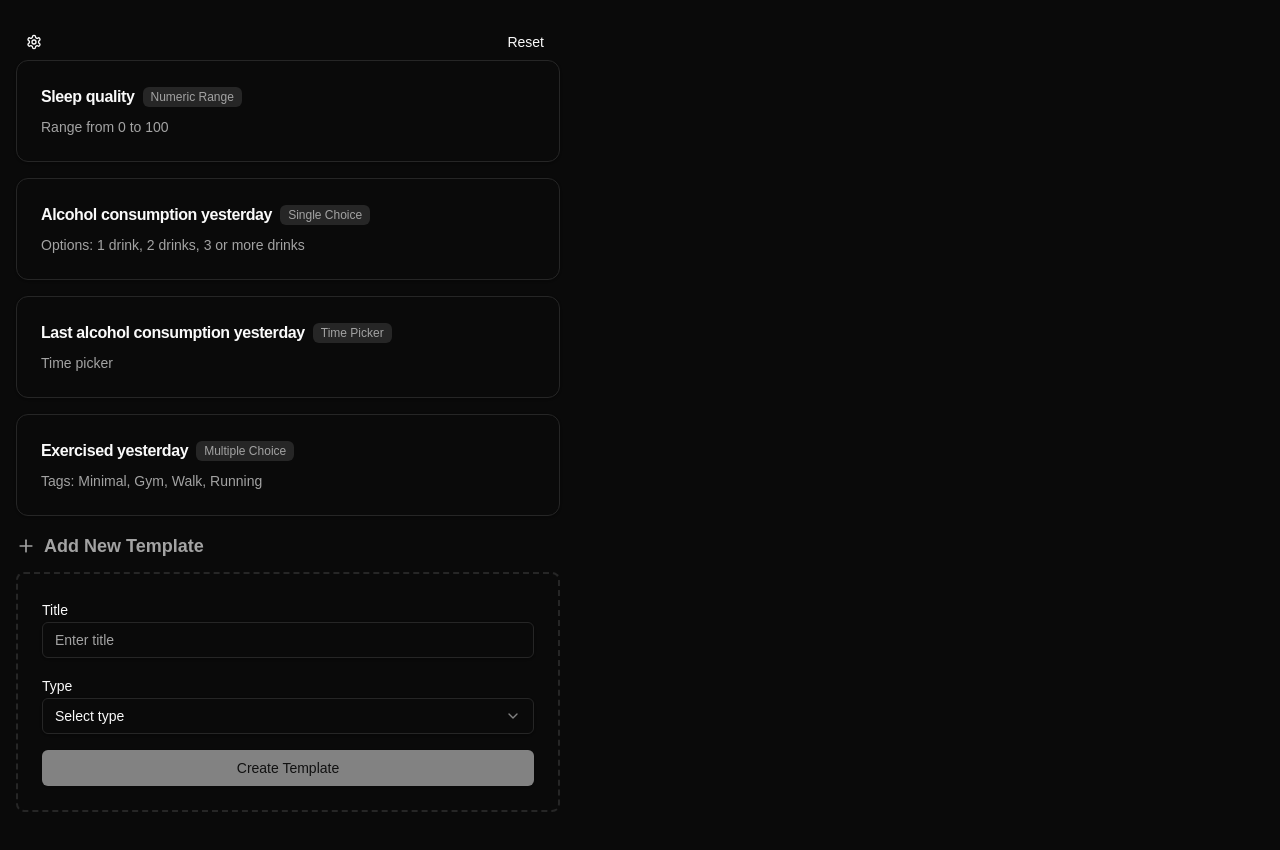
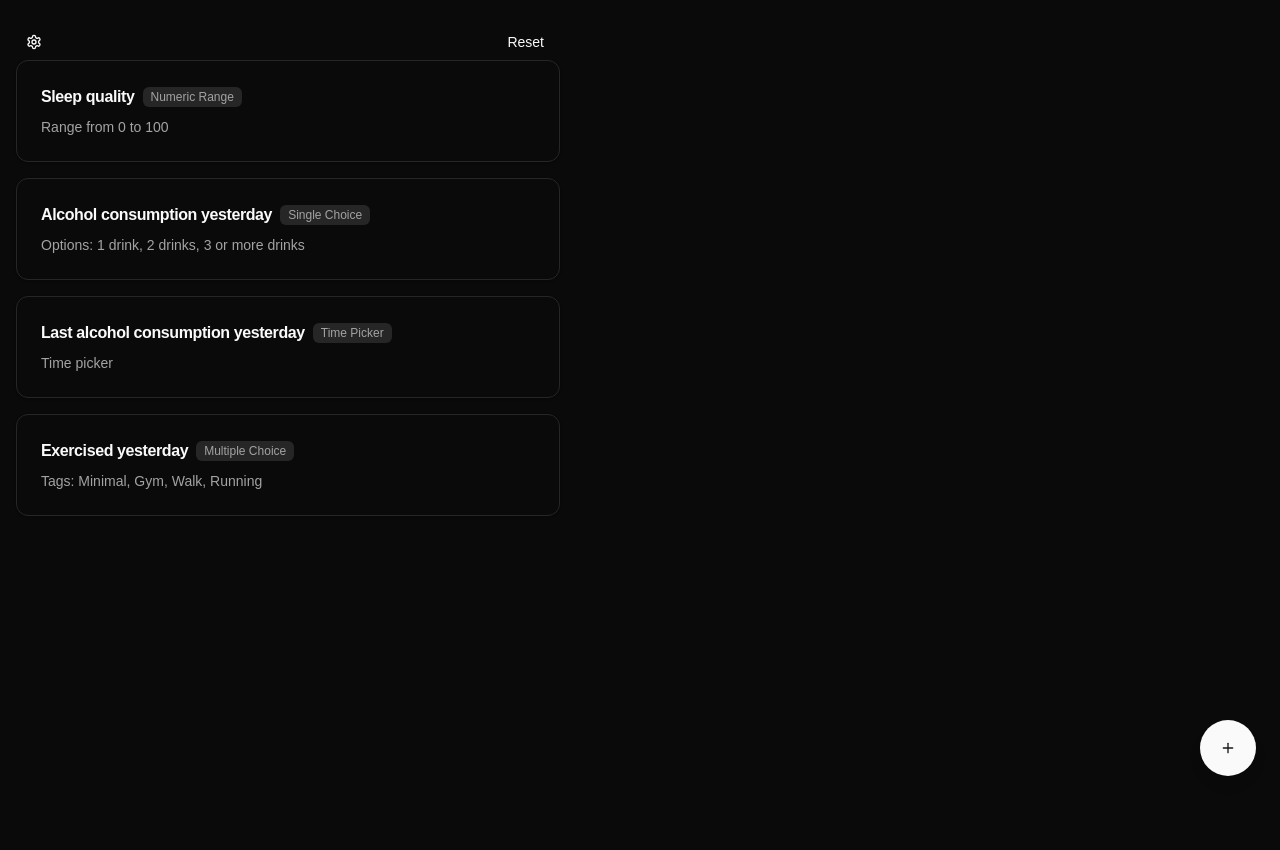
Before and after one commit to ThomasStock/tracker, a React (Vite) app: page / in a window 1280 px wide. Both pictures are taken after a click on the button "Settings". Shown: the top 850 px of the page. After the commit the page ends 800 px from the top, so only its background shows below. Built offline with nearby package versions, Linux system fonts and the light colour scheme.

Commit message:
add item in drawer

```diff
--- a/src/TemplateEditor/AddItemForm.tsx
+++ b/src/TemplateEditor/AddItemForm.tsx
@@ -4,7 +4,6 @@ import { Button } from "@/components/ui/button";
 import { Label } from "@/components/ui/label";
 import { Input } from "@/components/ui/input";
 import { Select, SelectContent, SelectItem, SelectTrigger, SelectValue } from "@/components/ui/select";
-import { Plus } from "lucide-react";
 
 export default function AddItemForm({ addItem }: { addItem: (item: TemplateItem) => void }) {
   const [title, setTitle] = useState("");
@@ -32,13 +31,7 @@ export default function AddItemForm({ addItem }: { addItem: (item: TemplateItem)
   };
 
   return (
-    <div className="space-y-3">
-      <div className="flex items-center gap-2">
-        <Plus className="h-5 w-5 text-muted-foreground" />
-        <h2 className="text-lg font-semibold text-muted-foreground">Add New Template</h2>
-      </div>
-      <div className="rounded-lg border-2 border-dashed p-6 hover:border-primary/50 transition-colors">
-        <div className="space-y-4">
+    <div className="space-y-3 px-4 pb-8">
       <div className="space-y-2">
         <Label htmlFor="title">Title</Label>
         <Input id="title" value={title} onChange={(e) => setTitle(e.target.value)} placeholder="Enter title" />
@@ -57,11 +50,9 @@ export default function AddItemForm({ addItem }: { addItem: (item: TemplateItem)
           </SelectContent>
         </Select>
       </div>
-          <Button onClick={handleAddItem} className="w-full" disabled={!title || !kind}>
+      <Button onClick={handleAddItem} className="w-full mt-4" disabled={!title || !kind}>
         Create Template
       </Button>
     </div>
-      </div>
-    </div>
   );
 }
--- a/src/TemplateEditor/TemplateEditor.tsx
+++ b/src/TemplateEditor/TemplateEditor.tsx
@@ -7,7 +7,7 @@ import AddItemForm from "./AddItemForm";
 import { templateAtom, type TemplateItem } from "../store/templateAtom";
 import { Button } from "@/components/ui/button";
 import { Card, CardContent, CardHeader, CardTitle, CardDescription } from "@/components/ui/card";
-import { Trash2 } from "lucide-react";
+import { Trash2, Plus } from "lucide-react";
 import {
   AlertDialog,
   AlertDialogAction,
@@ -70,6 +70,7 @@ export default function TemplateEditor() {
   const [itemToRemove, setItemToRemove] = useState<number | null>(null);
   const [isRemoving, setIsRemoving] = useState(false);
   const [editingIndex, setEditingIndex] = useState<number | null>(null);
+  const [isAddingTemplate, setIsAddingTemplate] = useState(false);
   const isInitialMount = useRef(true);
 
   useEffect(() => {
@@ -144,7 +145,7 @@ export default function TemplateEditor() {
                     {typeLabels[template[editingIndex].type.kind]}
                   </CardDescription>
                 </div>
-                <DrawerDescription></DrawerDescription>
+                <DrawerDescription>Modify the template settings below</DrawerDescription>
               </DrawerHeader>
               <div className="px-4 py-2">
                 {(() => {
@@ -179,6 +180,25 @@ export default function TemplateEditor() {
         </DrawerContent>
       </Drawer>
 
+      <Drawer open={isAddingTemplate} onOpenChange={setIsAddingTemplate}>
+        <DrawerContent>
+          <div className="mx-auto w-full max-w-lg">
+            <DrawerHeader className="text-left">
+              <DrawerTitle>Add New Template</DrawerTitle>
+              <DrawerDescription></DrawerDescription>
+            </DrawerHeader>
+            <div className="px-4 py-2">
+              <AddItemForm
+                addItem={(item) => {
+                  addItem(item);
+                  setIsAddingTemplate(false);
+                }}
+              />
+            </div>
+          </div>
+        </DrawerContent>
+      </Drawer>
+
       <AnimatePresence mode="popLayout">
         {template.map((item, index) => (
           <motion.div
@@ -208,9 +228,11 @@ export default function TemplateEditor() {
           </motion.div>
         ))}
       </AnimatePresence>
-      <div className="mt-4">
-        <AddItemForm addItem={addItem} />
-      </div>
+
+      <Button size="icon" className="fixed bottom-6 right-6 h-14 w-14 rounded-full shadow-lg" onClick={() => setIsAddingTemplate(true)}>
+        <Plus className="h-6 w-6" />
+        <span className="sr-only">Add new template</span>
+      </Button>
     </div>
   );
 }
```
Lines whose indentation alone changed are shown as unchanged.
